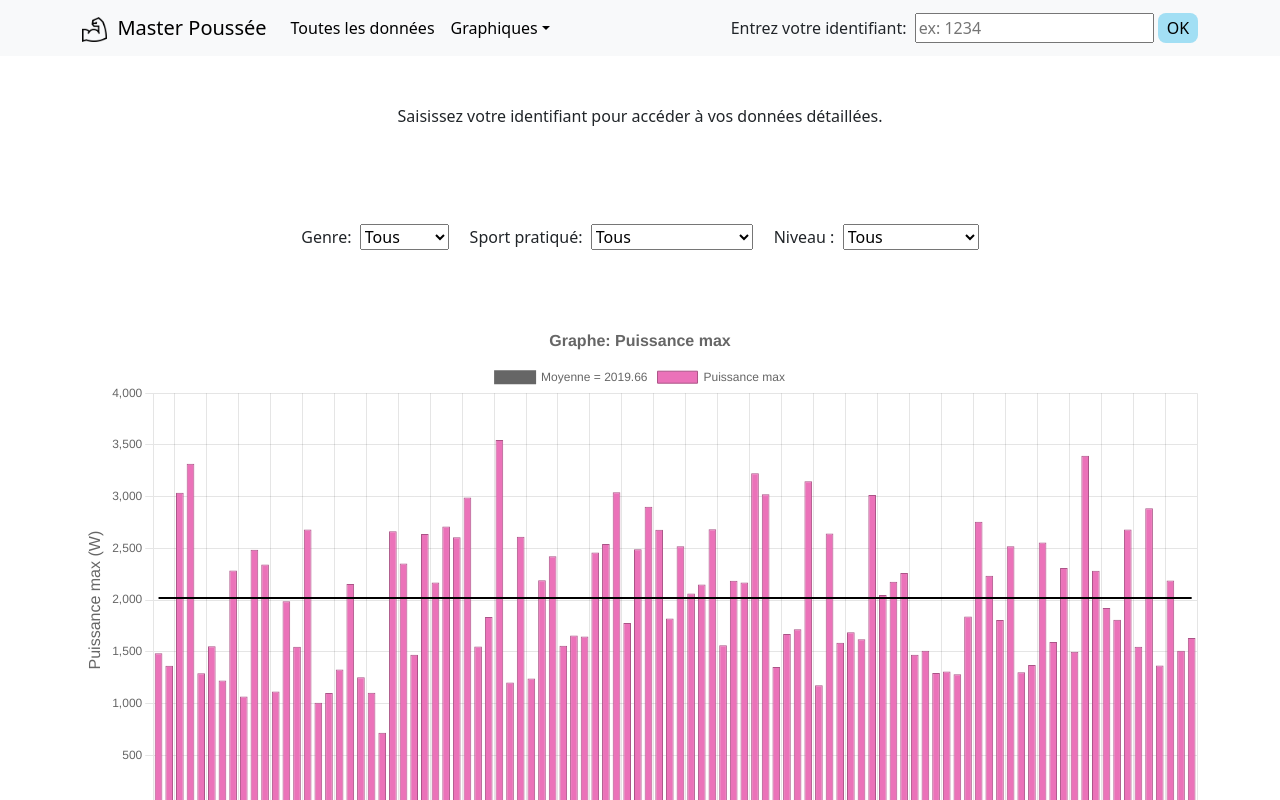
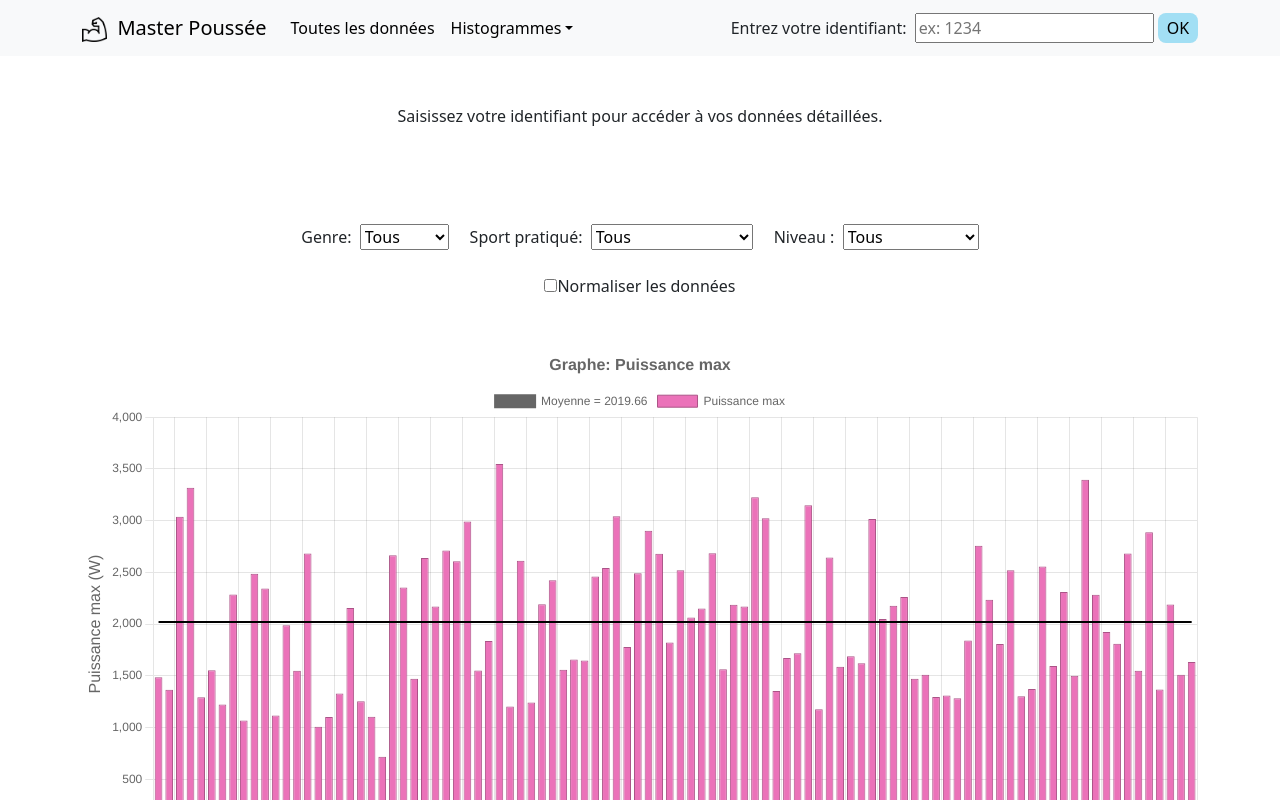
Before and after one commit to celiaribard/site-staps, a React (Vite) app in the folder site_staps/: page / in a window 1280 px wide. Shown: the top 800 px of the page. Built offline with nearby package versions, Linux system fonts and the light colour scheme.

Commit message:
tentative checkbox normaliser

```diff
--- a/site_staps/package.json
+++ b/site_staps/package.json
@@ -23,6 +23,7 @@
     "react-chartjs-2": "^5.2.0",
     "react-dom": "^18.2.0",
     "react-dropdown-select": "^4.10.0",
+    "react-router-dom": "^6.14.2",
     "regression": "^2.0.1"
   },
   "devDependencies": {
--- a/site_staps/src/TraitementDonnees.js
+++ b/site_staps/src/TraitementDonnees.js
@@ -156,6 +156,7 @@ const getResumesDonneesSujets = (donneesPoussees) => {
     return resumesDonnneesSujets;
 }
 
+
 // le sujet sélectionné (inputId) est toujours affiché pour pouvoir être comparé
 const filtrerDonnees = (donneesAffichees, filtres, inputId) => {
         // const donneesFiltrees = donneesAffichees.filter((sujet) => {
--- a/site_staps/src/components/App.jsx
+++ b/site_staps/src/components/App.jsx
@@ -16,9 +16,11 @@ import { GraphesPerf } from "./GraphesPerf";
 import { Filtres } from "./Filtres";
 import { MyNavbar } from "./Navbar";
 import { ProfilForceVitesse } from "./ProfilForceVitesse";
+import { Routes, Route } from "react-router-dom"
+import { BoutonNormaliser } from "./BoutonNormaliser";
 
 const App = () => {
-  const donneesPoussees = donneesPousseesBrutes.filter(donnee => donnee.dans_graphe === 1); // filtrage direct
+  const donneesPoussees = donneesPousseesBrutes.filter(donnee => donnee.dans_graphe === 1);
   const resumeDonneesSujets = getResumesDonneesSujets(donneesPoussees);
 
   const [inputId, setInputId] = useState(null);
@@ -27,9 +29,12 @@ const App = () => {
     sport_pratiqué: '',
     niveau_sportif: ''
   });
+
   const [donneesTriees, setDonneesTriees] = useState(resumeDonneesSujets);
   const [donnees1Sujet, setDonnees1Sujet] = useState(getDonneesSujet(donneesPoussees, inputId));
 
+  // console.log(resumeDonneesSujets);
+  // resumeDonneesSujets.map((donneesSujet) => console.log(donneesSujet.masse));
 
   useEffect(() => {
     setDonnees1Sujet(getDonneesSujet(donneesPoussees, inputId))
@@ -39,6 +44,10 @@ const App = () => {
     const donneesFiltrees = filtrerDonnees(resumeDonneesSujets, filtres, inputId);
     setDonneesTriees(donneesFiltrees);
   }, [filtres, inputId]); // le useEffect s'actualise chaque fois que la variable filtres ou inputId change
+
+  const handleCheckboxStateChange = (checked) => {
+    console.log(`La checkbox est ${checked ? 'cochée' : 'décochée'}`);
+  };
 
   // pour le tableau avec les poussées d'1 sujet
   const handleChangeDonneesSujet = (nouvellesDonnees) => {
@@ -74,8 +83,16 @@ const App = () => {
   const listeChargesUniques = [...new Set(listeCharges)];
 
   return (
-    <div>
+    <div className="App">
       <MyNavbar onFormSubmit={handleFormSubmit} inputId={inputId} />
+      {/* <Routes>
+        <Route path="/donnees-sujet" element={
+          <ProfilForceVitesse
+            donnees={donnees1Sujet}
+          ></ProfilForceVitesse>
+        }>
+        </Route> */}
+
       <div>
         <div className="container">
           <br />
@@ -110,6 +127,7 @@ const App = () => {
             />
           </div>
           <br />
+          <BoutonNormaliser onChange={handleCheckboxStateChange}></BoutonNormaliser>
           <div>
             <GraphesPerf
               parametresAffiches={parametresAffichesBar}
@@ -129,6 +147,7 @@ const App = () => {
           </div>
         </div>
       </div>
+      {/* </Routes> */}
     </div>
   );
 };
--- /dev/null
+++ b/site_staps/src/components/BoutonNormaliser.jsx
@@ -0,0 +1,34 @@
+import { useState } from 'react';
+
+
+const BoutonNormaliser = ({ onChange }) => {
+
+    const [isChecked, setIsChecked] = useState(false);
+
+    const handleCheckboxChange = (event) => {
+        const checked = event.target.checked;
+        setIsChecked(checked);
+
+        if (onChange) {
+            onChange(checked);
+        }
+    };
+    return (
+        <div>
+            <input
+                type="checkbox"
+                id="boutonNormaliser"
+                name="Normaliser les données"
+                value="Normaliser les données"
+                checked={isChecked}
+                onChange={handleCheckboxChange}
+
+            >
+            </input>
+            <label htmlFor="boutonNormalier"> Normaliser les données</label>
+        </div>
+    )
+
+}
+
+export { BoutonNormaliser }
--- a/site_staps/src/components/GraphePerf.jsx
+++ b/site_staps/src/components/GraphePerf.jsx
@@ -33,10 +33,16 @@ ChartJS.register(
     BarController,
 );
 
-const GraphePerf = ({ parametre, donnees, inputId }) => {
+const GraphePerf = ({ parametre, donnees, inputId, normaliser }) => {
+    normaliser = false;
+    // const donneesParam = donnees.map((donneesSujet) => parseFloat(donneesSujet[parametre]) / donneesSujet.masse) // on ne garde que les données correspondant au paramètre à afficher (puissance max par ex)
+    const donneesParam = normaliser ? donnees.map((donneesSujet) => parseFloat(donneesSujet[parametre]) / donneesSujet.masse) : donnees.map((donneesSujet) => parseFloat(donneesSujet[parametre]));// on ne garde que les données correspondant au paramètre à afficher (puissance max par ex)
 
-    const donneesParam = donnees.map((donneesSujet) => parseFloat(donneesSujet[parametre])) // on ne garde que les données correspondant au paramètre à afficher (puissance max par ex)
     const average = donneesParam.reduce((sum, donneeParam) => sum + donneeParam, 0) / donneesParam.length; // pour afficher la ligne de moyenne sur le graphique
+
+    if (normaliser === true) {
+
+    }
 
     // définition des données du graphique:
     const data = {
@@ -59,7 +65,7 @@ const GraphePerf = ({ parametre, donnees, inputId }) => {
             {
                 type: 'bar',
                 label: colonnesRenommees[parametre] ? colonnesRenommees[parametre] : parametre,
-                data: donnees.map((donneesSujet) => donneesSujet[parametre]),
+                data: donneesParam,
                 backgroundColor: donnees.map((donneesSujet) => inputId && inputId.toString() === donneesSujet.id.toString() ? backgroundDarkerColors[parametre] : backgroundColors[parametre]),
                 borderColor: backgroundDarkerColors[parametre],
                 borderWidth: 1,
--- a/site_staps/src/components/Navbar.jsx
+++ b/site_staps/src/components/Navbar.jsx
@@ -4,6 +4,7 @@ import Navbar from 'react-bootstrap/Navbar';
 import NavDropdown from 'react-bootstrap/NavDropdown';
 import icon_strength from '../images/strength.png'
 import { FormIdSujet } from './FormIdSujet';
+import { Link } from "react-router-dom"
 
 // https://react-bootstrap.netlify.app/docs/getting-started/introduction/
 // https://react-bootstrap.netlify.app/docs/components/navbar/#action/3.4
@@ -13,7 +14,7 @@ const MyNavbar = ({ onFormSubmit, inputId }) => {
     return (
         <Navbar expand="lg" className="bg-body-tertiary" fixed="top">
             <Container>
-                <Navbar.Brand href="#">
+                <Navbar.Brand as={Link} to="/">
                     <img src={icon_strength} width="25em"></img>
                     &nbsp;
                     Master Poussée
@@ -21,11 +22,11 @@ const MyNavbar = ({ onFormSubmit, inputId }) => {
                 <Navbar.Toggle aria-controls="basic-navbar-nav" />
                 <Navbar.Collapse id="basic-navbar-nav">
                     <Nav className="me-auto">
-                        <Nav.Link href="#tableau-toutes-donnees">Toutes les données</Nav.Link>
+                        <Nav.Link as={Link} to="/toutes-les-donnees">Toutes les données</Nav.Link>
                         {inputId &&
-                            <Nav.Link href="#tableau-mes-donnees">Mes poussées</Nav.Link>
+                            <Nav.Link as={Link} to="/donnees-sujet">Mes poussées</Nav.Link>
                         }
-                        <NavDropdown title="Graphiques" id="basic-nav-dropdown">
+                        <NavDropdown title="Histogrammes" id="basic-nav-dropdown">
                             <NavDropdown.Item href="#tableau-max_puissance_max">Puissance max</NavDropdown.Item>
                             <NavDropdown.Item href="#tableau-max_force_peak_tot"> Force peak tot </NavDropdown.Item>
                             <NavDropdown.Item href="#tableau-max_vitesse_mean">Vitesse mean</NavDropdown.Item>
--- a/site_staps/src/main.jsx
+++ b/site_staps/src/main.jsx
@@ -3,9 +3,12 @@ import ReactDOM from 'react-dom/client'
 import { App } from './components/App.jsx'
 import 'bootstrap/dist/css/bootstrap.min.css';
 import './index.css'
+import { BrowserRouter } from "react-router-dom"
 
 ReactDOM.createRoot(document.getElementById('root')).render(
   <React.StrictMode>
-    <App />
+    <BrowserRouter>
+      <App />
+    </BrowserRouter>,
   </React.StrictMode>,
 )
```
Also changed, not shown: site_staps/src/App.css (line endings or trailing spaces), 1 other file (tests, documents, lock files or other folders).
